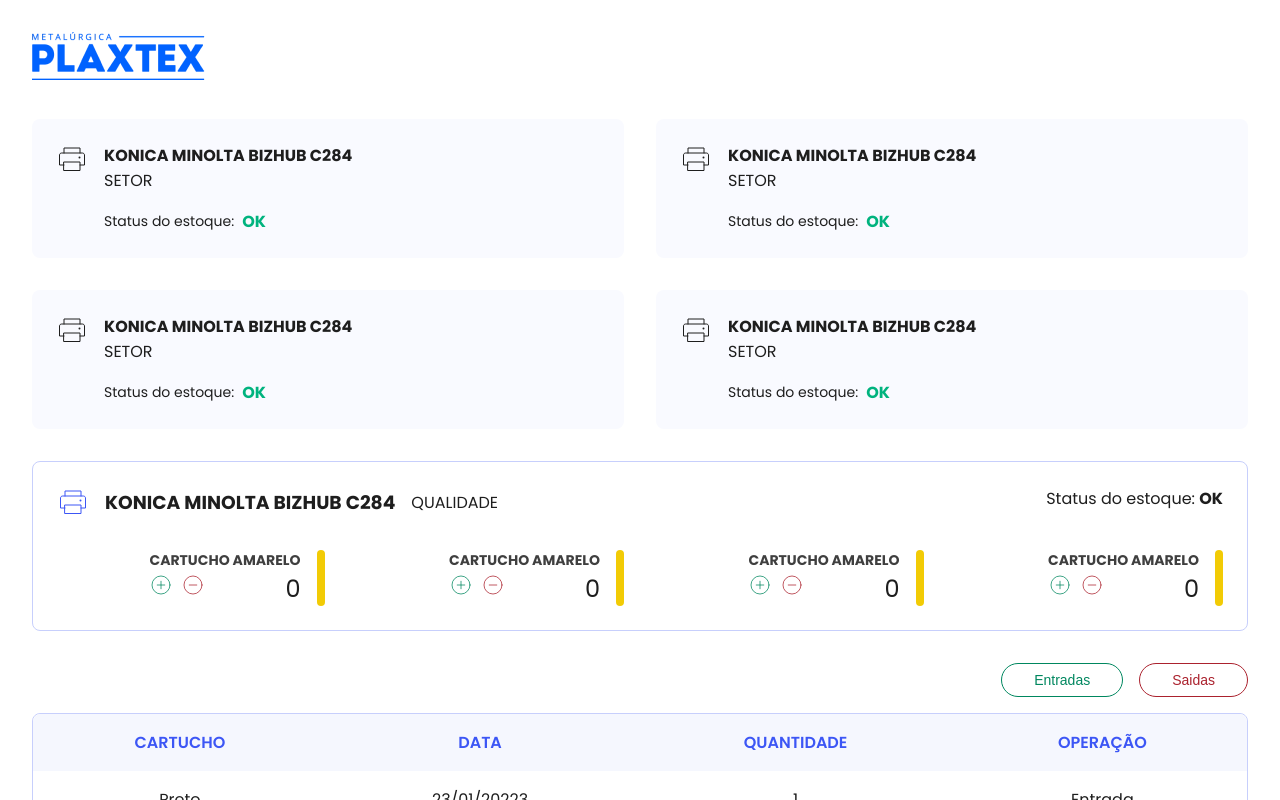
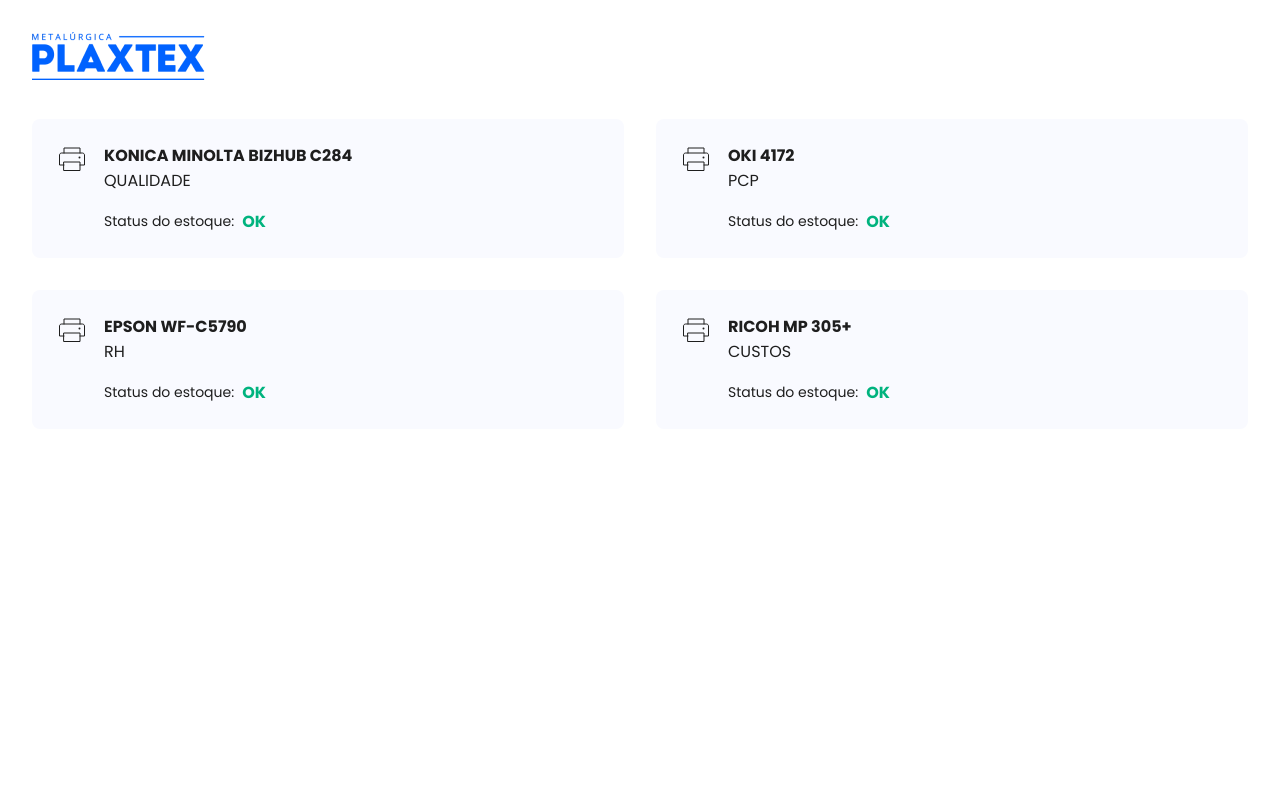
Before and after one commit to rotrenanoliveira/gestao-impressoras, a React (Vite) app: page / in a window 1280 px wide. Shown: the top 800 px of the page. Built offline with nearby package versions, Linux system fonts and the light colour scheme; data requests are answered from the project's data file.

Commit message:
Finalizando v1.0.0

```diff
--- a/server.json
+++ b/server.json
@@ -1,5 +1,5 @@
 {
-  "equipments": [
+  "printers": [
     {
       "id": 1,
       "category": "printer",
--- a/src/App.tsx
+++ b/src/App.tsx
@@ -4,13 +4,16 @@
 import { defaultTheme } from "./styles/themes/default";
 
 import { Home } from "./pages/home";
+import { PrinterContextProvider } from "./contexts/PrinterContext";
 
 export function App() {
   return (
     <ThemeProvider theme={defaultTheme}>
       <GlobalStyle />
 
-      <Home />
+      <PrinterContextProvider>
+        <Home />
+      </PrinterContextProvider>
     </ThemeProvider>
   );
 }
--- /dev/null
+++ b/src/contexts/PrinterContext.tsx
@@ -0,0 +1,121 @@
+import React, { createContext, useEffect, useState } from "react";
+
+export interface InkStock {
+  color: "black" | "blue" | "red" | "yellow";
+  amount: number;
+}
+
+export interface Printer {
+  id: number;
+  name: string;
+  isColorful: true;
+  stock: InkStock[];
+  category: "printer";
+  department: "qualidade" | "pcp" | "custos" | "rh";
+}
+
+interface PrinterContextProps {
+  printers: Printer[];
+  selectedPrinter: Printer | undefined;
+  selectPrinter: (printerId: number) => void;
+  addInk: (printerId: number, ink: InkStock) => void;
+  removeInk: (printerId: number, ink: InkStock) => void;
+}
+
+export const PrinterContext = createContext({} as PrinterContextProps);
+
+interface PrinterContextProviderProps {
+  children: React.ReactNode;
+}
+
+export function PrinterContextProvider({ children }: PrinterContextProviderProps) {
+  const [printers, setPrinters] = useState<Printer[]>([]);
+  const [selectedPrinter, setSelectedPrinter] = useState<Printer | undefined>(undefined);
+
+  async function loadPrinters() {
+    const response = await fetch("http://localhost:3333/printers");
+    const data = await response.json();
+
+    setPrinters(data);
+  }
+
+  function selectPrinter(printerId: number) {
+    const printer = printers.find((printer) => printer.id === printerId);
+
+    if (!printer) {
+      return console.error("PRINTER NOT FOUND");
+    }
+
+    setSelectedPrinter(printer);
+  }
+
+  async function addInk(printerId: number, ink: InkStock) {
+    const updatedInkStock = selectedPrinter!.stock.map((state) => {
+      if (state.color !== ink.color) {
+        return state;
+      }
+
+      return {
+        ...state,
+        amount: state.amount + 1,
+      };
+    });
+
+    const printer = {
+      ...selectedPrinter!,
+      stock: updatedInkStock,
+    };
+
+    const response = await fetch(`http://localhost:3333/printers/${printerId}`, {
+      method: "PUT",
+      headers: { "Content-Type": "application/json" },
+      body: JSON.stringify(printer),
+    });
+
+    if (response.status === 200) {
+      setSelectedPrinter(printer);
+      loadPrinters();
+    }
+  }
+
+  async function removeInk(printerId: number, ink: InkStock) {
+    const updatedInkStock = selectedPrinter!.stock.map((state) => {
+      if (state.color !== ink.color) {
+        return state;
+      }
+
+      if (state.amount === 0) return state;
+
+      return {
+        ...state,
+        amount: state.amount - 1,
+      };
+    });
+
+    const printer = {
+      ...selectedPrinter!,
+      stock: updatedInkStock,
+    };
+
+    const response = await fetch(`http://localhost:3333/printers/${printerId}`, {
+      method: "PUT",
+      headers: { "Content-Type": "application/json" },
+      body: JSON.stringify(printer),
+    });
+
+    if (response.status === 200) {
+      setSelectedPrinter(printer);
+      loadPrinters();
+    }
+  }
+
+  useEffect(() => {
+    loadPrinters();
+  }, []);
+
+  return (
+    <PrinterContext.Provider value={{ printers, selectedPrinter, selectPrinter, addInk, removeInk }}>
+      {children}
+    </PrinterContext.Provider>
+  );
+}
--- a/src/pages/home/components/InkCounter/index.tsx
+++ b/src/pages/home/components/InkCounter/index.tsx
@@ -1,30 +1,44 @@
-import { useState } from "react";
 import { MinusCircle, PlusCircle } from "phosphor-react";
+import { useContext } from "react";
+import { PrinterContext } from "../../../../contexts/PrinterContext";
 
 import { InkCounterContainer, CounterContainer, LeftBar, Counter, AddInk, RemoveInk } from "./styles";
 
-export function InkCounter() {
-  const [counter, setCounter] = useState(0);
+interface InkCounterProps {
+  amount: number;
+  printerId: number;
+  color: "black" | "blue" | "red" | "yellow";
+}
+
+const INKS = {
+  blue: "azul",
+  black: "preto",
+  red: "vermelho",
+  yellow: "amarelo",
+} as const;
+
+export function InkCounter({ printerId, color, amount }: InkCounterProps) {
+  const { addInk, removeInk } = useContext(PrinterContext);
 
   return (
     <InkCounterContainer>
       <CounterContainer>
-        <strong>cartucho amarelo</strong>
+        <strong>cartucho {INKS[color]}</strong>
         <Counter>
           <div>
-            <AddInk onClick={() => setCounter((state) => state + 1)}>
+            <AddInk onClick={() => addInk(printerId, { color, amount })}>
               <PlusCircle size={24} weight="thin" />
             </AddInk>
 
-            <RemoveInk onClick={() => setCounter((state) => state - 1)}>
+            <RemoveInk onClick={() => removeInk(printerId, { color, amount })}>
               <MinusCircle size={24} weight="thin" />
             </RemoveInk>
           </div>
 
-          <span>{counter}</span>
+          <span>{amount}</span>
         </Counter>
       </CounterContainer>
-      <LeftBar inkColor="yellow" />
+      <LeftBar inkColor={color} />
     </InkCounterContainer>
   );
 }
--- a/src/pages/home/components/Printer/index.tsx
+++ b/src/pages/home/components/Printer/index.tsx
@@ -1,19 +1,49 @@
 import { Envelope, Printer as PrinterIcon } from "phosphor-react";
+
+import { Printer as PrinterData } from "../../../../contexts/PrinterContext";
 
 import { PrinterContainer, PrinterInfo, InkStatus, RequestInkButton } from "./styles";
 
-export function Printer() {
-  const hasAlert = false;
+interface PrinterProps {
+  printer: PrinterData;
+  setPrinter: (printerId: number) => void;
+}
+
+const INKS = {
+  blue: "azul",
+  black: "preto",
+  red: "vermelho",
+  yellow: "amarelo",
+} as const;
+
+export function Printer({ printer, setPrinter }: PrinterProps) {
+  const emptyInks = printer.stock.filter((ink) => ink.amount === 0);
+
+  const hasAlert = !!emptyInks.length;
+
+  const mailTo = "anapaula@ngr.com.br";
+  const mailSubject = `Requisição de tinta para impressora - ${printer.name.toUpperCase()}`;
+  const mailCc =
+    "almoxarifado.plaxtex@grupopiatex.com.br, almoxarifadopme@grupopiatex.com.br, renantarifa@grupopiatex.com.br";
+  const mailBcc = "ti@grupopiatex.com.br";
+  const mailBody = `
+    Olá!
+
+    Venho requisitar tonner para a impressora ${printer.name} na cor ${INKS[emptyInks[0]?.color]}.
+
+  `;
+
+  const mailHref = `mailto:${mailTo},?subject=${mailSubject}&cc=${mailCc}&bcc=${mailBcc}&body=${mailBody}`;
 
   return (
-    <PrinterContainer hasAlert={hasAlert}>
+    <PrinterContainer hasAlert={hasAlert} onClick={() => setPrinter(printer.id)}>
       <div className="icon">
         <PrinterIcon size={32} weight={"thin"} />
       </div>
 
       <PrinterInfo>
-        <strong>konica minolta bizhub c284</strong>
-        <span>setor</span>
+        <strong>{printer.name}</strong>
+        <span>{printer.department}</span>
         <InkStatus hasAlert={hasAlert}>
           <span>Status do estoque:</span>
           <strong>{hasAlert ? `em falta` : `ok `} </strong>
@@ -21,7 +51,7 @@
       </PrinterInfo>
 
       {hasAlert && (
-        <RequestInkButton>
+        <RequestInkButton href={mailHref}>
           <Envelope size={32} weight="thin" />
           <strong>Solicitar tinta!</strong>
         </RequestInkButton>
--- a/src/pages/home/components/Printer/styles.ts
+++ b/src/pages/home/components/Printer/styles.ts
@@ -44,13 +44,16 @@
   }
 `;
 
-export const RequestInkButton = styled.button`
+export const RequestInkButton = styled.a`
   border: 0;
   border-radius: 8px;
   background: transparent;
 
+  text-decoration: none;
+  color: ${(props) => props.theme.black};
+
   flex: 1;
-  margin-left: 2rem;
+  margin-left: 1rem;
   height: 100%;
 
   gap: 0.5rem;
--- a/src/pages/home/components/PrinterInkStock/index.tsx
+++ b/src/pages/home/components/PrinterInkStock/index.tsx
@@ -1,5 +1,7 @@
 import { Printer as PrinterIcon } from "phosphor-react";
+
 import { InkCounter } from "../InkCounter";
+import { Printer } from "../../../../contexts/PrinterContext";
 
 import {
   PrinterInkStockContainer,
@@ -7,41 +9,46 @@
   PrinterTitle,
   PrinterInkStockContent,
   InkStockContainer,
-  Actions,
-  ActionButton,
 } from "./styles";
 
-export function PrinterInkStock() {
+interface PrinterInkStockProps {
+  printer: Printer;
+}
+
+export function PrinterInkStock({ printer }: PrinterInkStockProps) {
+  const emptyInks = printer.stock.filter((ink) => ink.amount === 0);
+
+  const hasAlert = !!emptyInks.length;
+
   return (
     <PrinterInkStockContainer>
       <PrinterInfoContainer>
         <section>
           <PrinterTitle>
             <PrinterIcon size={32} weight={"thin"} />
-            <h3>konica minolta bizhub c284</h3>
-            <span>Qualidade</span>
+            <h3>{printer.name}</h3>
+            <span>{printer.department}</span>
           </PrinterTitle>
 
           <div>
-            <span>Status do estoque:</span> <strong>OK</strong>
+            <span>Status do estoque:</span> <strong>{hasAlert ? "EM FALTA" : "OK"}</strong>
           </div>
         </section>
 
         <PrinterInkStockContent>
-          <InkCounter />
-          <InkCounter />
-          <InkCounter />
-          <InkCounter />
+          {printer.stock.map((ink) => (
+            <InkCounter key={ink.color} printerId={printer.id} color={ink.color} amount={ink.amount} />
+          ))}
         </PrinterInkStockContent>
       </PrinterInfoContainer>
 
       <InkStockContainer>
-        <Actions>
+        {/* <Actions>
           <ActionButton action="income">Entradas</ActionButton>
           <ActionButton action="outcome">Saidas</ActionButton>
-        </Actions>
+        </Actions> */}
 
-        <table>
+        {/* <table>
           <thead>
             <tr>
               <th>cartucho</th>
@@ -58,22 +65,8 @@
               <td>1</td>
               <td>Entrada</td>
             </tr>
-
-            <tr>
-              <td>azul</td>
-              <td>23/01/20223</td>
-              <td>1</td>
-              <td>Entrada</td>
-            </tr>
-
-            <tr>
-              <td>preto</td>
-              <td>23/01/20223</td>
-              <td>1</td>
-              <td>Saída</td>
-            </tr>
           </tbody>
-        </table>
+        </table> */}
       </InkStockContainer>
     </PrinterInkStockContainer>
   );
--- a/src/pages/home/index.tsx
+++ b/src/pages/home/index.tsx
@@ -1,11 +1,15 @@
-import pmeLogo from "../../assets/logo.png";
+import { useContext } from "react";
 
 import { Printer } from "./components/Printer";
 import { PrinterInkStock } from "./components/PrinterInkStock";
+import { PrinterContext } from "../../contexts/PrinterContext";
 
 import { ContentContainer, HomeContainer, PrintersContainer } from "./styles";
 
+import pmeLogo from "../../assets/logo.png";
+
 export function Home() {
+  const { printers, selectedPrinter, selectPrinter } = useContext(PrinterContext);
   return (
     <HomeContainer>
       <header>
@@ -14,13 +18,12 @@
 
       <ContentContainer>
         <PrintersContainer>
-          <Printer />
-          <Printer />
-          <Printer />
-          <Printer />
+          {printers.map((printer) => (
+            <Printer key={printer.id} printer={printer} setPrinter={selectPrinter} />
+          ))}
         </PrintersContainer>
 
-        <PrinterInkStock />
+        {selectedPrinter && <PrinterInkStock printer={selectedPrinter} />}
       </ContentContainer>
     </HomeContainer>
   );
```
